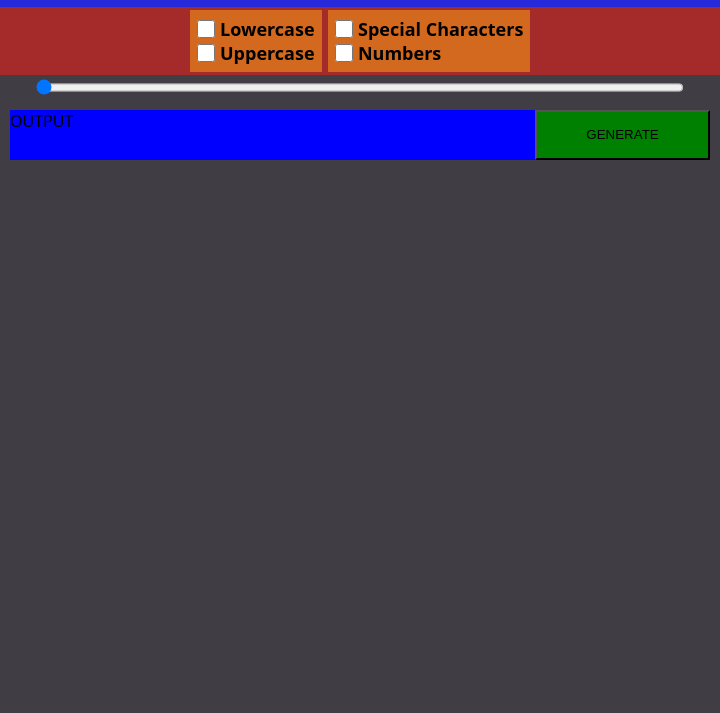
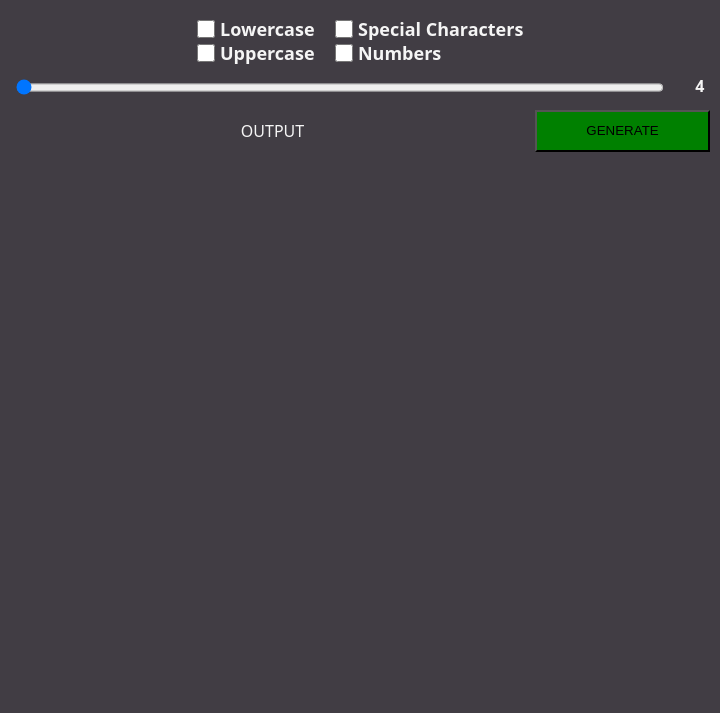
Before and after one commit to ggpsgeorge/passwd-generator-electron-app, an Electron app: page index.html in a window 720 px wide. Shown: the part 87-800 px from the top of the page. Drawn offline with Linux system fonts and the light colour scheme.

Commit message:
Slider udpate and Markdown insert

```diff
--- a/index.html
+++ b/index.html
@@ -36,9 +36,10 @@
     </div>
     <div class="container-slider">
         <input id="slider" type="range" min="4" max="32" value="4" class="slider">
+        <span id="slider-value">4</span>
     </div>
     <div class="container-passwd">
-        <div id="password" class="output-passwd">OUTPUT</div>
+        <span id="password" class="output-passwd">OUTPUT</span>
         <button id="generate" class="button-generate">GENERATE</button>
     </div>
     <script src="./renderer.js"></script>
--- a/renderer.js
+++ b/renderer.js
@@ -4,7 +4,12 @@ const uppercase = document.getElementById("uppercase")
 const special = document.getElementById("special")
 const numbers = document.getElementById("numbers")
 const slider = document.getElementById("slider")
+let sliderValue = document.getElementById("slider-value")
 let password = document.getElementById("password")
+
+slider.addEventListener('change', (event) => {
+    sliderValue.innerText = slider.value
+})
 
 generate.addEventListener('click', (event) => {
     args = {
--- a/style.css
+++ b/style.css
@@ -6,6 +6,7 @@
 
 body{
     background-color: rgb(65, 61, 68);
+    color: whitesmoke;
     font-family: system-ui, -apple-system, BlinkMacSystemFont, 'Segoe UI', Roboto, Oxygen, Ubuntu, Cantarell, 'Open Sans', 'Helvetica Neue', sans-serif;
 }
 
@@ -17,7 +18,6 @@ body{
     font-size: 5vw;
     display: flex;
     justify-content: center;
-    background-color: rgb(39, 42, 219);
 }
 
 .container-options {
@@ -25,7 +25,6 @@ body{
     font-size: large;
     font-weight: 600;
     justify-content: center;
-    background-color: brown;
 }
 
 .container-options-col
@@ -34,7 +33,6 @@ body{
     flex-direction: column;
     margin: 3px;
     padding: 7px;
-    background-color: chocolate;
 }
 
 .container-checkbox {
@@ -45,7 +43,8 @@ body{
 
 .container-slider {
     display: flex;
-    justify-content: center;
+    font-weight: 700;
+    justify-content: space-around;
 }
 
 .slider {
@@ -55,20 +54,21 @@ body{
 
 .container-passwd {
     width: auto;
-    height: 7vw;
     margin: 10px;
     display: flex;
     justify-content: center;
-    background-color: black;
 }
 
 .output-passwd {
     width: 75%;
-    background-color: blue;
+    padding: 10px;
+    display: flex;
+    justify-content: center;
 }
 
 .button-generate {
     width: 25%;
+    padding: 10px;
     background-color: green;
 }
 
```
Also changed, not shown: README.md (added), markdown_imgs/DesktopApp.png (added).
